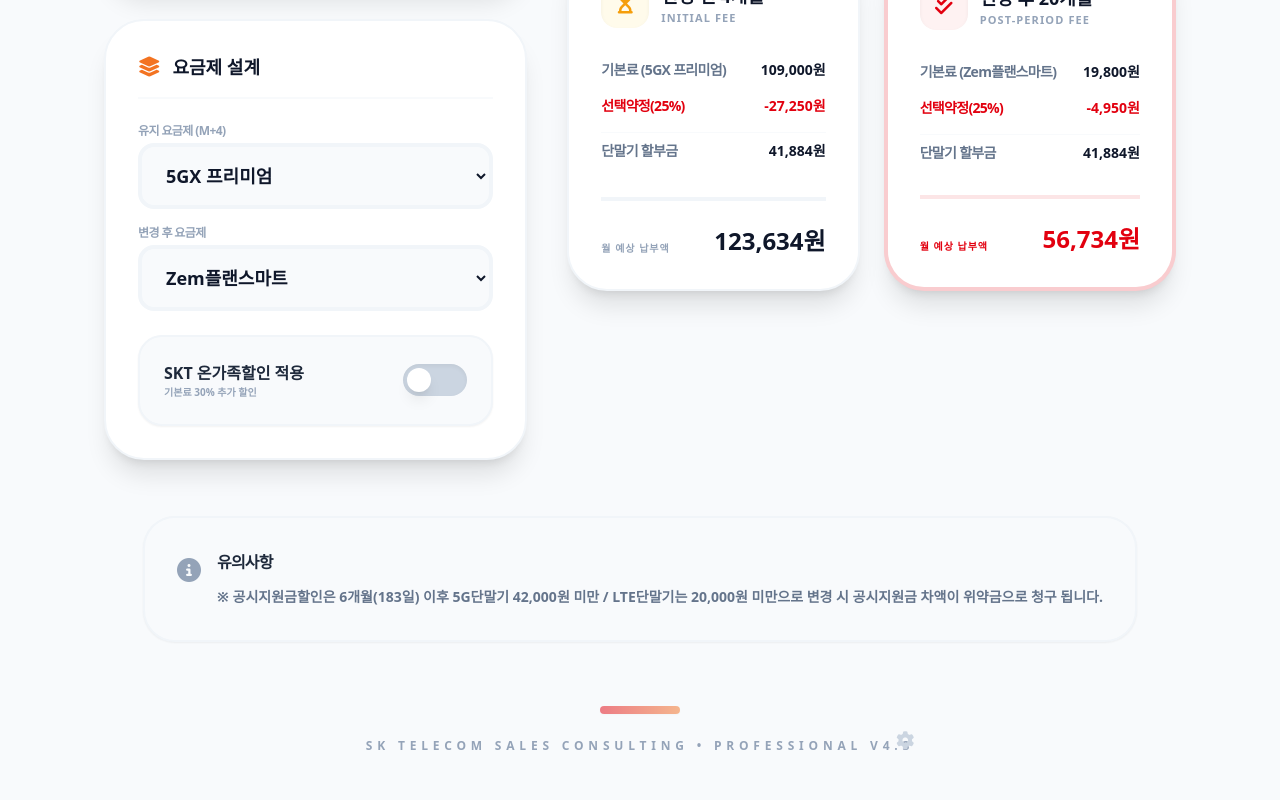
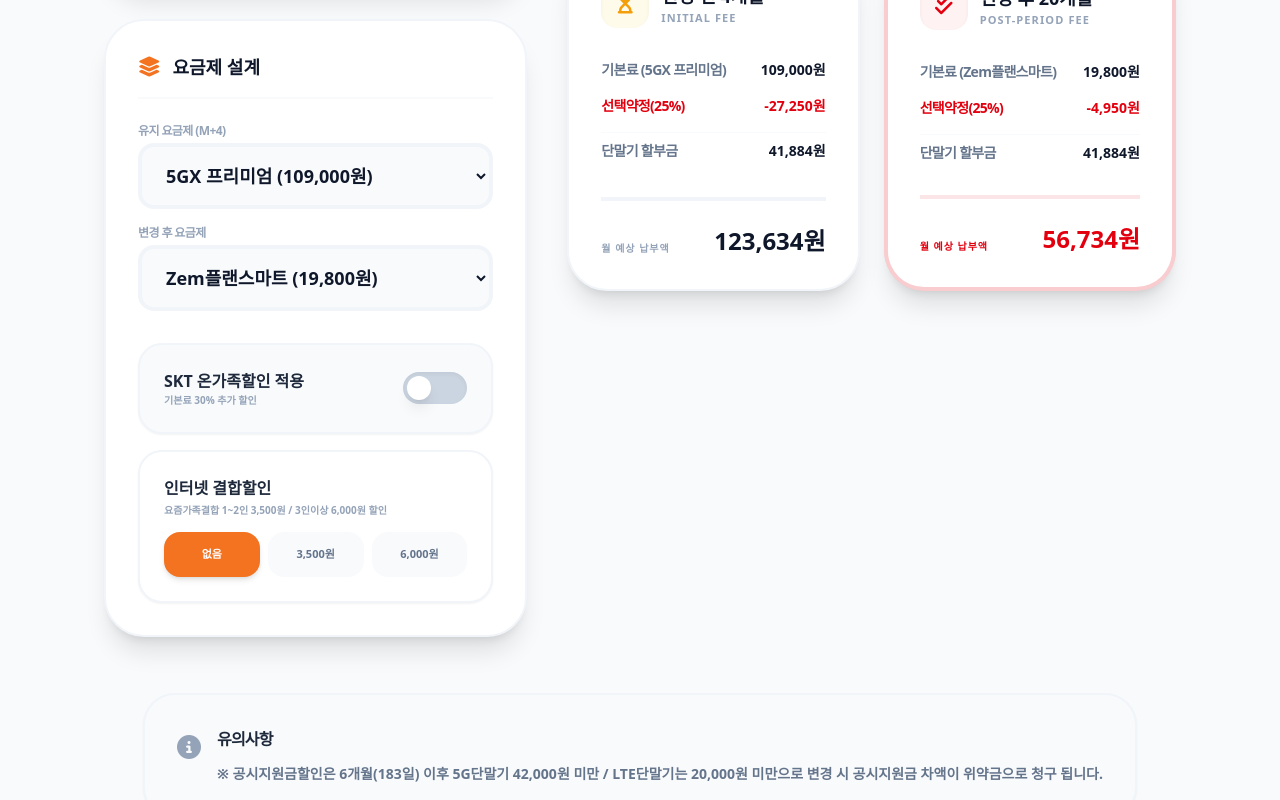
Before and after one commit to just208skb-collab/-, a React (Vite) app: page / in a window 1280 px wide. Shown: the part 760-1560 px from the top of the page. Built offline with nearby package versions, Linux system fonts and the light colour scheme; a web font is replaced by a local one.

Commit message:
feat: Add internet discount to plan calculation
Introduces a new `internetDiscount` field to the plan calculation logic and the state management. This allows for applying specific discounts related to internet plans, enhancing the accuracy of total cost calculations.

```diff
--- a/App.tsx
+++ b/App.tsx
@@ -104,6 +104,7 @@
     paymentMethod: PaymentMethod.INSTALLMENT,
     employeeDiscount: 0,
     useFamilyDiscount: false,
+    internetDiscount: 0,
     maintenanceMonths: 4,
   });
 
@@ -125,6 +126,8 @@
     localStorage.setItem(STORAGE_KEY_PLANS, JSON.stringify(plans));
   }, [devices, plans]);
 
+  const formatKrw = (val: number) => new Intl.NumberFormat('ko-KR').format(val) + '원';
+
   const selectedDevice = useMemo(() => devices.find(d => d.id === state.deviceId) || sortedDevices[0], [devices, sortedDevices, state.deviceId]);
   const initialPlan = useMemo(() => plans.find(p => p.id === state.initialPlanId) || sortedPlans[0], [plans, sortedPlans, state.initialPlanId]);
   const afterPlan = useMemo(() => plans.find(p => p.id === state.afterPlanId) || sortedPlans[sortedPlans.length - 1], [plans, sortedPlans, state.afterPlanId]);
@@ -144,8 +147,8 @@
     const calcFee = (plan: SktPlan) => {
       const contractDiscount = state.discountType === DiscountType.CONTRACT ? Math.floor(plan.price * 0.25) : 0;
       const familyDiscount = state.useFamilyDiscount ? Math.floor(plan.price * 0.30) : 0;
-      const finalFee = Math.max(0, plan.price - contractDiscount - familyDiscount);
-      return { finalFee, contractDiscount, familyDiscount };
+      const finalFee = Math.max(0, plan.price - contractDiscount - familyDiscount - state.internetDiscount);
+      return { finalFee, contractDiscount, familyDiscount, internetDiscount: state.internetDiscount };
     };
     const initialFeeData = calcFee(initialPlan);
     const afterFeeData = calcFee(afterPlan);
@@ -159,8 +162,6 @@
     }
     return { principal, subsidy, monthlyInstallment, totalInterest, initial: { ...initialFeeData, total: m1 }, after: { ...afterFeeData, total: m2 }, total2Year };
   }, [state, selectedDevice, initialPlan, afterPlan]);
-
-  const formatKrw = (val: number) => new Intl.NumberFormat('ko-KR').format(val) + '원';
 
   const estimateSubsidy = (devicePrice: number, planPrice: number): number => {
     let ratio = 0;
@@ -458,11 +459,56 @@
 
               <section className="bg-white p-8 rounded-[2.5rem] shadow-xl border-2 border-slate-100 space-y-6">
                 <div className="flex items-center gap-3 border-b-2 border-slate-50 pb-4"><i className="fas fa-layer-group text-[#F37321] text-xl"></i><h3 className="text-lg font-black text-slate-900 uppercase">요금제 설계</h3></div>
+
                 <div className="space-y-4">
-                  <div><label className="block text-xs font-black text-slate-400 mb-1 tracking-tighter">유지 요금제 (M+{state.maintenanceMonths})</label><select className="w-full px-5 py-4 rounded-2xl border-4 border-slate-100 bg-slate-50 font-black text-lg text-slate-900 outline-none" value={state.initialPlanId} onChange={(e) => setState({...state, initialPlanId: e.target.value})}>{sortedPlans.map(p => <option key={p.id} value={p.id}>{p.name}</option>)}</select></div>
-                  <div><label className="block text-xs font-black text-slate-400 mb-1 tracking-tighter">변경 후 요금제</label><select className="w-full px-5 py-4 rounded-2xl border-4 border-slate-100 bg-slate-50 font-black text-lg text-slate-900 outline-none" value={state.afterPlanId} onChange={(e) => setState({...state, afterPlanId: e.target.value})}>{sortedPlans.map(p => <option key={p.id} value={p.id}>{p.name}</option>)}</select></div>
+                  <div>
+                    <label className="block text-xs font-black text-slate-400 mb-1 tracking-tighter">유지 요금제 (M+{state.maintenanceMonths})</label>
+                    <select
+                      className="w-full px-5 py-4 rounded-2xl border-4 border-slate-100 bg-slate-50 font-black text-lg text-slate-900 outline-none"
+                      value={state.initialPlanId}
+                      onChange={(e) => setState({...state, initialPlanId: e.target.value})}
+                    >
+                      {sortedPlans.map(p => <option key={p.id} value={p.id}>{p.name} ({formatKrw(p.price)})</option>)}
+                    </select>
+                  </div>
+                  <div>
+                    <label className="block text-xs font-black text-slate-400 mb-1 tracking-tighter">변경 후 요금제</label>
+                    <select
+                      className="w-full px-5 py-4 rounded-2xl border-4 border-slate-100 bg-slate-50 font-black text-lg text-slate-900 outline-none"
+                      value={state.afterPlanId}
+                      onChange={(e) => setState({...state, afterPlanId: e.target.value})}
+                    >
+                      {sortedPlans.map(p => <option key={p.id} value={p.id}>{p.name} ({formatKrw(p.price)})</option>)}
+                    </select>
+                  </div>
                 </div>
-                <div className="bg-slate-50 p-6 rounded-3xl flex items-center justify-between border-2 border-slate-100 cursor-pointer shadow-sm" onClick={() => setState({...state, useFamilyDiscount: !state.useFamilyDiscount})}><div><h4 className="text-base font-black text-slate-800 transition">SKT 온가족할인 적용</h4><p className="text-[10px] text-slate-400 font-bold">기본료 30% 추가 할인</p></div><div className={`w-16 h-8 rounded-full relative transition-all duration-300 shadow-inner ${state.useFamilyDiscount ? 'bg-[#E2000F]' : 'bg-slate-300'}`}><div className={`absolute top-1 w-6 h-6 bg-white rounded-full shadow-lg transition-transform duration-300 ${state.useFamilyDiscount ? 'translate-x-9' : 'translate-x-1'}`}></div></div></div>
+
+                <div className="space-y-4 pt-2">
+                  <div className="bg-slate-50 p-6 rounded-3xl flex items-center justify-between border-2 border-slate-100 cursor-pointer shadow-sm" onClick={() => setState({...state, useFamilyDiscount: !state.useFamilyDiscount})}>
+                    <div><h4 className="text-base font-black text-slate-800 transition">SKT 온가족할인 적용</h4><p className="text-[10px] text-slate-400 font-bold">기본료 30% 추가 할인</p></div>
+                    <div className={`w-16 h-8 rounded-full relative transition-all duration-300 shadow-inner ${state.useFamilyDiscount ? 'bg-[#E2000F]' : 'bg-slate-300'}`}>
+                      <div className={`absolute top-1 w-6 h-6 bg-white rounded-full shadow-lg transition-transform duration-300 ${state.useFamilyDiscount ? 'translate-x-9' : 'translate-x-1'}`}></div>
+                    </div>
+                  </div>
+
+                  <div className="bg-white p-6 rounded-3xl border-2 border-slate-100 shadow-sm space-y-4">
+                    <div className="flex flex-col gap-1">
+                      <h4 className="text-base font-black text-slate-800">인터넷 결합할인</h4>
+                      <p className="text-[10px] text-slate-400 font-bold leading-tight">요즘가족결합 1~2인 3,500원 / 3인이상 6,000원 할인</p>
+                    </div>
+                    <div className="grid grid-cols-3 gap-2">
+                      {[0, 3500, 6000].map((val) => (
+                        <button
+                          key={val}
+                          onClick={() => setState({...state, internetDiscount: val})}
+                          className={`py-3 rounded-2xl text-[11px] font-black transition-all border-2 ${state.internetDiscount === val ? 'bg-[#F37321] border-[#F37321] text-white shadow-md' : 'bg-slate-50 border-slate-50 text-slate-500'}`}
+                        >
+                          {val === 0 ? '없음' : `${val.toLocaleString()}원`}
+                        </button>
+                      ))}
+                    </div>
+                  </div>
+                </div>
               </section>
             </div>
 
@@ -480,13 +526,25 @@
               <div className="grid grid-cols-1 md:grid-cols-2 gap-6">
                 <div className="bg-white rounded-[2.5rem] p-8 shadow-xl border-2 border-slate-100 flex flex-col h-full relative">
                   <div className="flex items-center gap-3 mb-8"><div className="w-12 h-12 bg-amber-50 rounded-2xl flex items-center justify-center text-amber-500 text-xl shadow-inner"><i className="fas fa-hourglass-start"></i></div><div><h4 className="text-lg font-black text-slate-900">변경 전 {state.maintenanceMonths}개월</h4><p className="text-[11px] text-slate-400 font-black uppercase tracking-widest">Initial Fee</p></div></div>
-                  <div className="space-y-4 flex-1"><div className="flex justify-between text-sm font-black"><span className="text-slate-500 tracking-tighter">기본료 ({initialPlan.name})</span><span className="text-slate-900">{formatKrw(initialPlan.price)}</span></div>{results.initial.contractDiscount > 0 && (<div className="flex justify-between text-sm font-black text-[#E2000F]"><span className="tracking-tighter">선택약정(25%)</span><span>-{formatKrw(results.initial.contractDiscount)}</span></div>)}{results.initial.familyDiscount > 0 && (<div className="flex justify-between text-sm font-black text-[#F37321]"><span className="tracking-tighter">온가족할인(30%)</span><span>-{formatKrw(results.initial.familyDiscount)}</span></div>)}<div className="flex justify-between text-sm font-black pt-2 border-t border-slate-50"><span className="text-slate-500 tracking-tighter">단말기 할부금</span><span className="text-slate-900">{formatKrw(results.monthlyInstallment)}</span></div></div>
+                  <div className="space-y-4 flex-1">
+                    <div className="flex justify-between text-sm font-black"><span className="text-slate-500 tracking-tighter">기본료 ({initialPlan.name})</span><span className="text-slate-900">{formatKrw(initialPlan.price)}</span></div>
+                    {results.initial.contractDiscount > 0 && (<div className="flex justify-between text-sm font-black text-[#E2000F]"><span className="tracking-tighter">선택약정(25%)</span><span>-{formatKrw(results.initial.contractDiscount)}</span></div>)}
+                    {results.initial.familyDiscount > 0 && (<div className="flex justify-between text-sm font-black text-[#F37321]"><span className="tracking-tighter">온가족할인(30%)</span><span>-{formatKrw(results.initial.familyDiscount)}</span></div>)}
+                    {results.initial.internetDiscount > 0 && (<div className="flex justify-between text-sm font-black text-[#F37321]"><span className="tracking-tighter">유선결합할인</span><span>-{formatKrw(results.initial.internetDiscount)}</span></div>)}
+                    <div className="flex justify-between text-sm font-black pt-2 border-t border-slate-50"><span className="text-slate-500 tracking-tighter">단말기 할부금</span><span className="text-slate-900">{formatKrw(results.monthlyInstallment)}</span></div>
+                  </div>
                   <div className="mt-8 pt-6 border-t-4 border-slate-100 flex justify-between items-end gap-2"><span className="text-[10px] font-black text-slate-400 uppercase tracking-widest leading-none mb-1">월 예상 납부액</span><span className="text-xl lg:text-2xl font-black text-slate-900 leading-none whitespace-nowrap">{formatKrw(results.initial.total)}</span></div>
                 </div>
                 <div className="bg-white rounded-[2.5rem] p-8 shadow-xl border-4 border-[#E2000F]/20 flex flex-col h-full relative">
                   <div className="absolute top-0 right-0 bg-[#E2000F] text-white text-[10px] font-black px-5 py-2 rounded-bl-2xl shadow-md">OPTIMAL DESIGN</div>
                   <div className="flex items-center gap-3 mb-8"><div className="w-12 h-12 bg-red-50 rounded-2xl flex items-center justify-center text-[#E2000F] text-xl shadow-inner"><i className="fas fa-check-double"></i></div><div><h4 className="text-lg font-black text-slate-900">변경 후 {24 - state.maintenanceMonths}개월</h4><p className="text-[11px] text-slate-400 font-black uppercase tracking-widest">Post-Period Fee</p></div></div>
-                  <div className="space-y-4 flex-1"><div className="flex justify-between text-sm font-black"><span className="text-slate-500 tracking-tighter">기본료 ({afterPlan.name})</span><span className="text-slate-900">{formatKrw(afterPlan.price)}</span></div>{results.after.contractDiscount > 0 && (<div className="flex justify-between text-sm font-black text-[#E2000F]"><span className="tracking-tighter">선택약정(25%)</span><span>-{formatKrw(results.after.contractDiscount)}</span></div>)}{results.after.familyDiscount > 0 && (<div className="flex justify-between text-sm font-black text-[#F37321]"><span className="tracking-tighter">온가족할인(30%)</span><span>-{formatKrw(results.after.familyDiscount)}</span></div>)}<div className="flex justify-between text-sm font-black pt-2 border-t border-slate-50"><span className="text-slate-500 tracking-tighter">단말기 할부금</span><span className="text-slate-900">{formatKrw(results.monthlyInstallment)}</span></div></div>
+                  <div className="space-y-4 flex-1">
+                    <div className="flex justify-between text-sm font-black"><span className="text-slate-500 tracking-tighter">기본료 ({afterPlan.name})</span><span className="text-slate-900">{formatKrw(afterPlan.price)}</span></div>
+                    {results.after.contractDiscount > 0 && (<div className="flex justify-between text-sm font-black text-[#E2000F]"><span className="tracking-tighter">선택약정(25%)</span><span>-{formatKrw(results.after.contractDiscount)}</span></div>)}
+                    {results.after.familyDiscount > 0 && (<div className="flex justify-between text-sm font-black text-[#F37321]"><span className="tracking-tighter">온가족할인(30%)</span><span>-{formatKrw(results.after.familyDiscount)}</span></div>)}
+                    {results.after.internetDiscount > 0 && (<div className="flex justify-between text-sm font-black text-[#F37321]"><span className="tracking-tighter">유선결합할인</span><span>-{formatKrw(results.after.internetDiscount)}</span></div>)}
+                    <div className="flex justify-between text-sm font-black pt-2 border-t border-slate-50"><span className="text-slate-500 tracking-tighter">단말기 할부금</span><span className="text-slate-900">{formatKrw(results.monthlyInstallment)}</span></div>
+                  </div>
                   <div className="mt-8 pt-6 border-t-4 border-[#E2000F]/10 flex justify-between items-end gap-2"><span className="text-[10px] font-black text-[#E2000F] uppercase tracking-widest leading-none mb-1">월 예상 납부액</span><span className="text-xl lg:text-2xl font-black text-[#E2000F] leading-none whitespace-nowrap">{formatKrw(results.after.total)}</span></div>
                 </div>
               </div>
@@ -515,7 +573,7 @@
       <footer className="max-w-6xl mx-auto px-6 mt-12 mb-12 text-center relative">
         <div className="w-20 h-2 bg-gradient-to-r from-[#E2000F] to-[#F37321] mx-auto rounded-full mb-6 shadow-sm opacity-50"></div>
         <p className="text-slate-400 text-xs font-black uppercase tracking-[0.4em]">SK TELECOM SALES CONSULTING • PROFESSIONAL v4.3</p>
-        <button onClick={() => isAdmin ? setIsAdmin(false) : setShowLogin(true)} className="absolute right-6 bottom-0 text-slate-300 hover:text-slate-500 transition-colors" title="관리자 설정"><i className="fas fa-cog text-lg"></i></button>
+        <button onClick={() => isAdmin ? setIsAdmin(false) : setShowLogin(true)} className="absolute right-6 bottom-0 text-slate-300 pointer-events-auto hover:text-slate-500 transition-colors" title="관리자 설정"><i className="fas fa-cog text-lg"></i></button>
       </footer>
     </div>
   );
--- a/types.ts
+++ b/types.ts
@@ -34,5 +34,6 @@
   paymentMethod: PaymentMethod;
   employeeDiscount: number;
   useFamilyDiscount: boolean;
+  internetDiscount: number;
   maintenanceMonths: number;
 }
```
